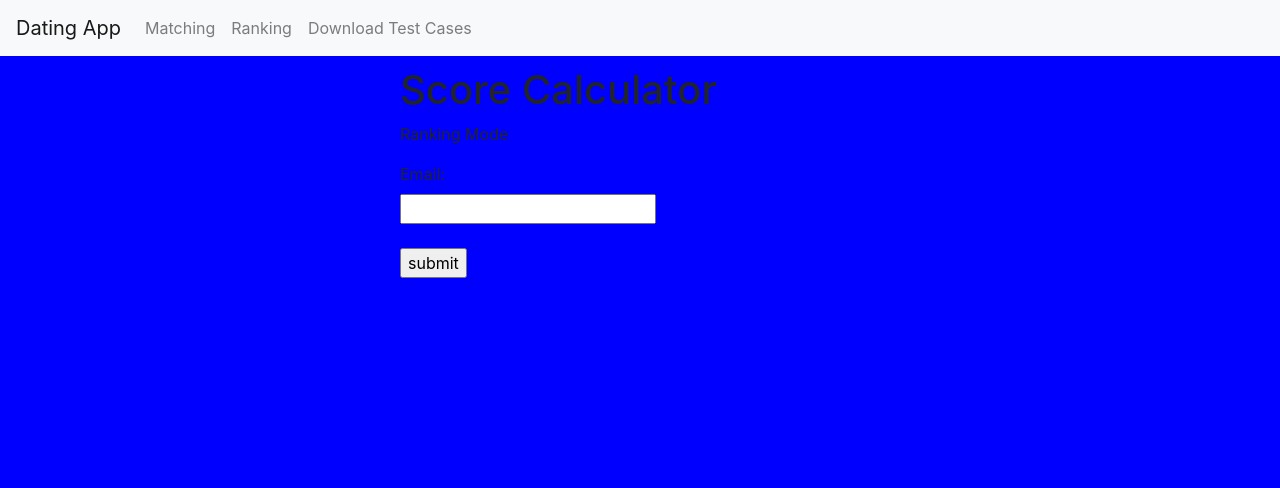
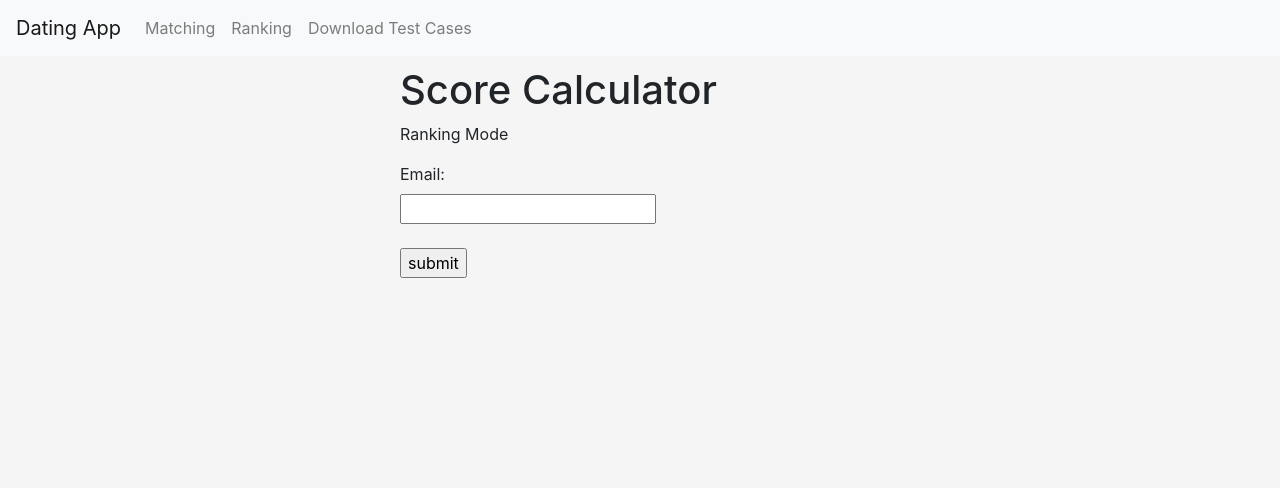
Before and after one commit to Poomon001/UVEC_hack2020-Dating_App, a Flask app: page /ranking in a window 1280 px wide. Shown: the top 488 px of the page. Run offline with Flask 2, Linux system fonts and the light colour scheme; some libraries are stand-ins or nearby versions.

Commit message:
change a file name

```diff
--- a/static/styles/style.css
+++ b/static/styles/style.css
@@ -1,5 +1,5 @@
 body{
-    background: blue;
+    background: whiteSmoke;
 }
 .content {
   max-width: 500px;
```
Also changed, not shown: 2 other files.
